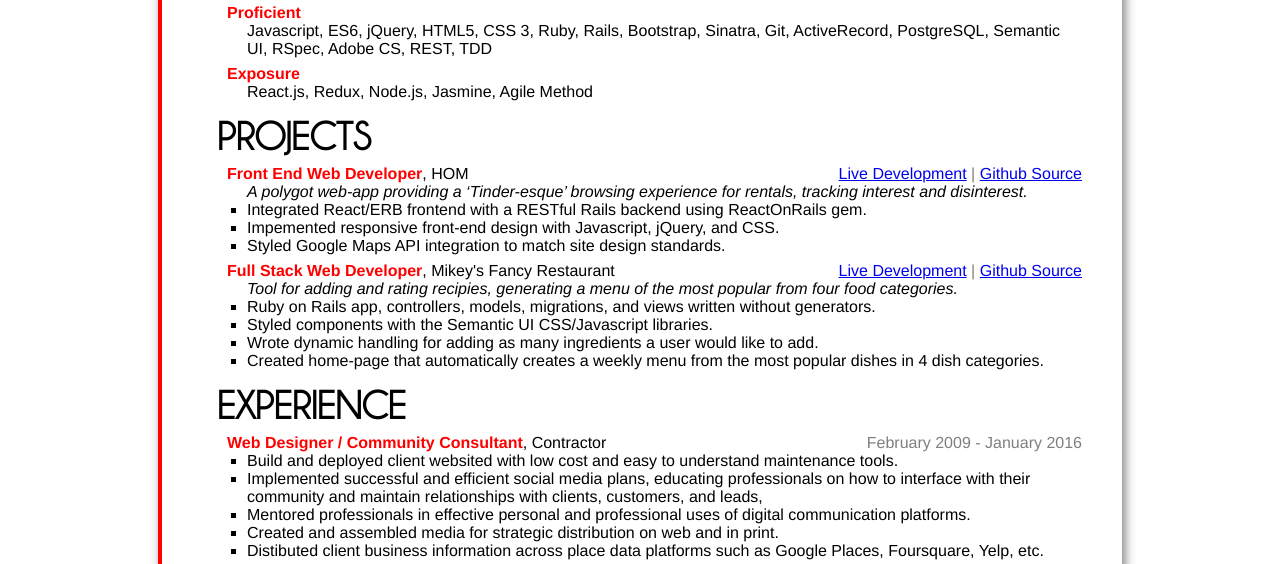
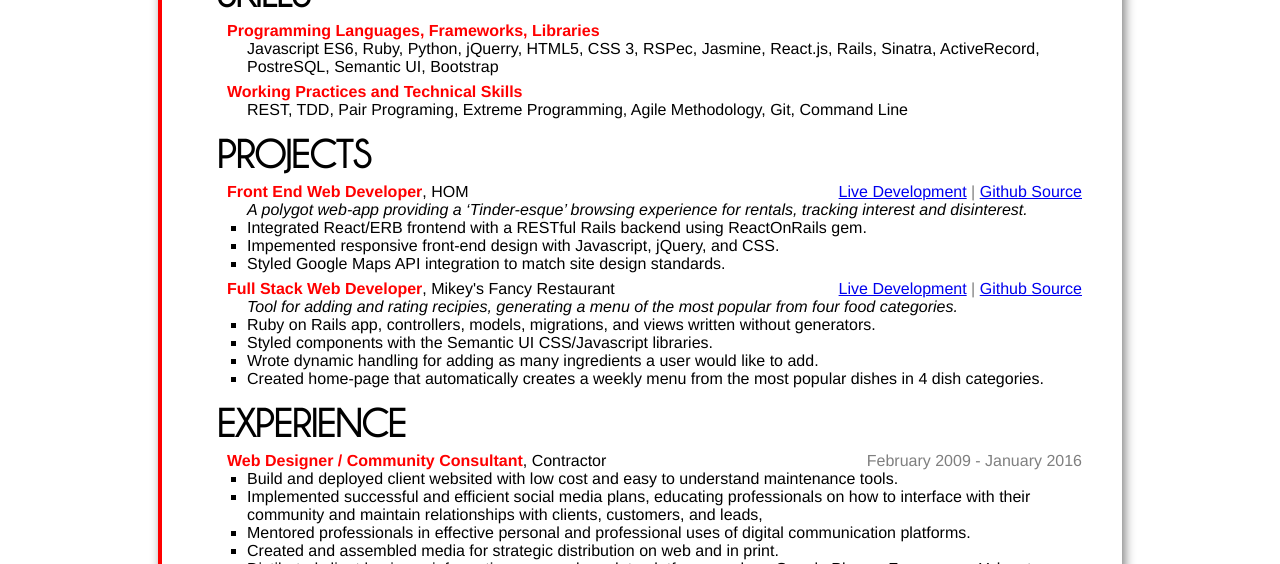
Before and after one commit to jyonah/jyonah.github.io, a plain HTML site: page index.html in a window 1280 px wide. Shown: the part 220-784 px from the top of the page. Drawn offline with nearby package versions, Linux system fonts and the light colour scheme; files whose address does not match are found by name.

Commit message:
added and reorganized skills

```diff
--- a/index.html
+++ b/index.html
@@ -1,4 +1,4 @@
-<!DOCTYPE html>
+ope<!DOCTYPE html>
 <html>
   <head>
     <meta charset="UTF-8">
@@ -53,13 +53,13 @@
 
           <li><h2>SKILLS</h2></li>
           <ul class="undecorated skills">
-            <li><span class="section-title accent-color">Proficient</span></li>
+            <li><span class="section-title accent-color">Programming Languages, Frameworks, Libraries</span></li>
             <ul class="undecorated">
-              <li>Javascript, ES6, jQuery, HTML5, CSS 3, Ruby, Rails, Bootstrap, Sinatra, Git, ActiveRecord, PostgreSQL, Semantic UI, RSpec, Adobe CS, REST, TDD</li>
+              <li>Javascript ES6, Ruby, Python, jQuerry, HTML5, CSS 3, RSPec, Jasmine, React.js, Rails, Sinatra, ActiveRecord, PostreSQL, Semantic UI, Bootstrap</li>
             </ul>
-            <li><span class="section-title accent-color">Exposure</span></li>
+            <li><span class="section-title accent-color">Working Practices and Technical Skills</span></li>
             <ul class="undecorated">
-              <li>React.js, Redux, Node.js, Jasmine, Agile Method</li>
+              <li>REST, TDD, Pair Programing, Extreme Programming, Agile Methodology, Git, Command Line</li>
             </ul>
           </ul>
 
```
Also changed, not shown: 1 other file.
